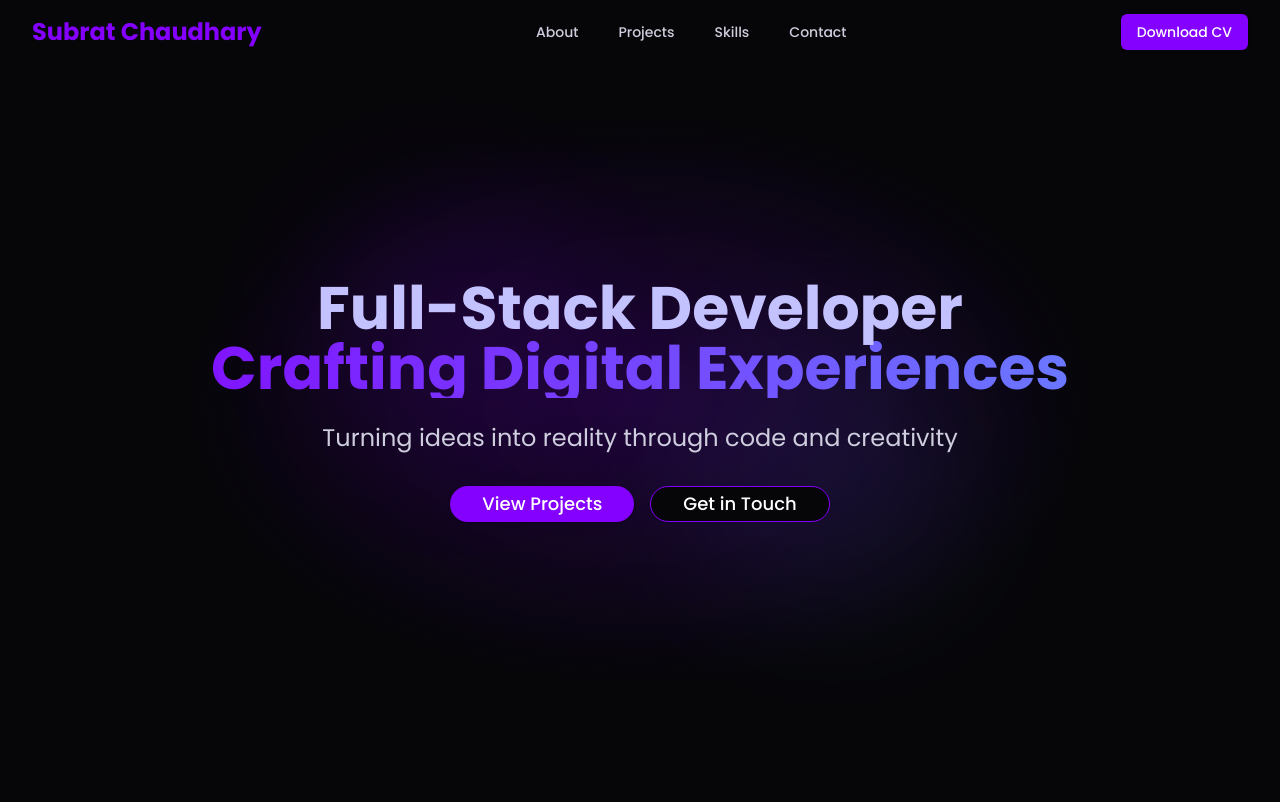
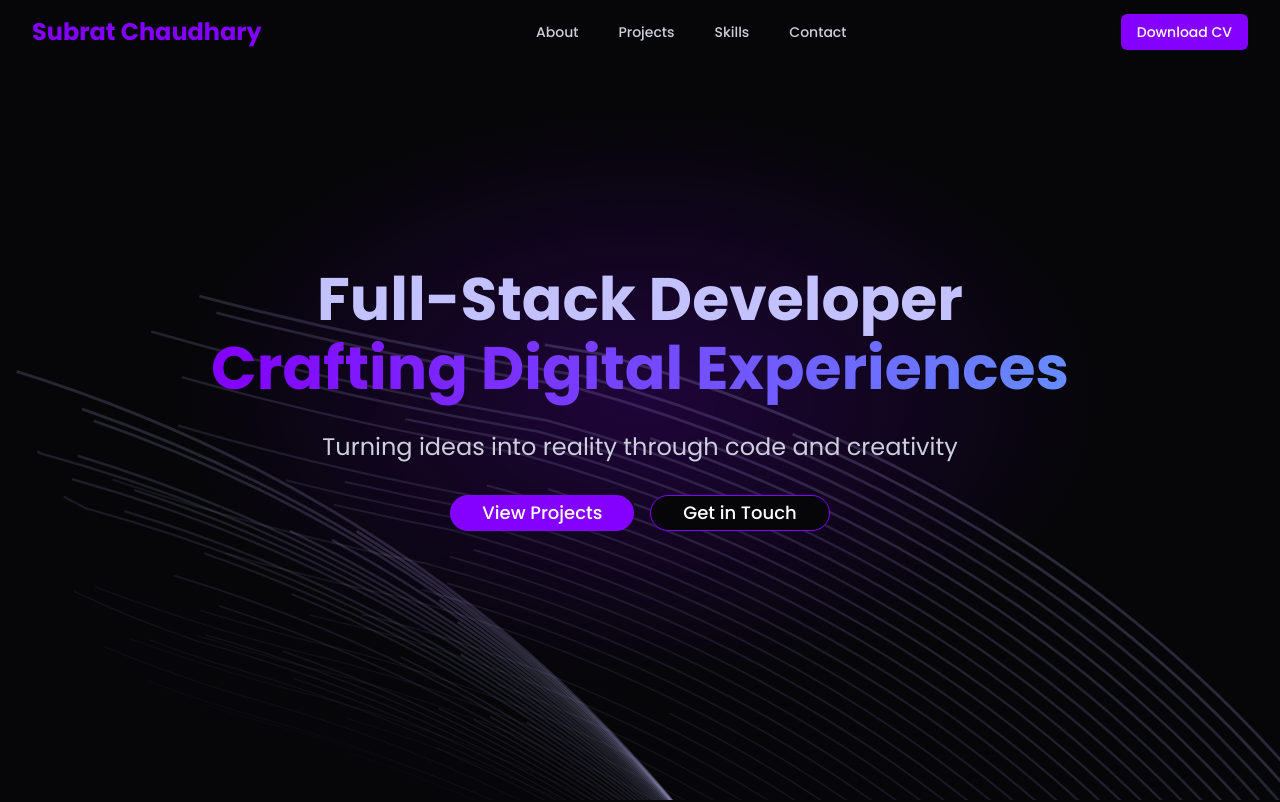
Before and after one commit to Subrat6844/portfolio, a Next.js app: page / in a window 1280 px wide. Shown: the top 802 px of the page. Built offline with nearby package versions, Linux system fonts and the light colour scheme.

Commit message:
pre final push

```diff
--- a/src/components/hero.tsx
+++ b/src/components/hero.tsx
@@ -4,91 +4,103 @@ import { Button } from "@/components/ui/button"
 import Link from "next/link"
 import { motion } from "framer-motion"
 
-export  function Hero() {
+function FloatingPaths({ position }: { position: number }) {
+  const paths = Array.from({ length: 36 }, (_, i) => ({
+    id: i,
+    d: `M-${380 - i * 5 * position} -${189 + i * 6}C-${
+      380 - i * 5 * position
+    } -${189 + i * 6} -${312 - i * 5 * position} ${216 - i * 6} ${
+      152 - i * 5 * position
+    } ${343 - i * 6}C${616 - i * 5 * position} ${470 - i * 6} ${
+      684 - i * 5 * position
+    } ${875 - i * 6} ${684 - i * 5 * position} ${875 - i * 6}`,
+    color: `rgba(196, 193, 255, ${0.05 + i * 0.01})`,
+    width: 0.5 + i * 0.03,
+  }))
+
+  return (
+    <div className="absolute inset-0 pointer-events-none">
+      <svg className="w-full h-full text-[#C4C1FF]" viewBox="0 0 696 316" fill="none">
+        <title>Background Paths</title>
+        {paths.map((path) => (
+          <motion.path
+            key={path.id}
+            d={path.d}
+            stroke="currentColor"
+            strokeWidth={path.width}
+            strokeOpacity={0.05 + path.id * 0.01}
+            initial={{ pathLength: 0.3, opacity: 0.6 }}
+            animate={{
+              pathLength: 1,
+              opacity: [0.3, 0.6, 0.3],
+              pathOffset: [0, 1, 0],
+            }}
+            transition={{
+              duration: 20 + Math.random() * 10,
+              repeat: Number.POSITIVE_INFINITY,
+              ease: "linear",
+            }}
+          />
+        ))}
+      </svg>
+    </div>
+  )
+}
+
+export function Hero() {
   return (
     <section className="relative min-h-screen flex items-center justify-center overflow-hidden">
       <div className="absolute inset-0 bg-gradient-radial from-primary/20 via-background to-background" />
 
       {/* Animated background elements */}
-      <motion.div
-        className="absolute inset-0"
-        initial={{ opacity: 0 }}
-        animate={{ opacity: 1 }}
-        transition={{ duration: 2 }}
-      >
-        <motion.div
-          className="absolute top-1/4 left-1/4 w-64 h-64 bg-primary/30 rounded-full filter blur-3xl"
-          animate={{
-            scale: [1, 1.2, 1],
-            opacity: [0.3, 0.2, 0.3],
-          }}
-          transition={{
-            duration: 8,
-            repeat: Number.POSITIVE_INFINITY,
-            repeatType: "reverse",
-          }}
-        />
-        <motion.div
-          className="absolute bottom-1/4 right-1/4 w-64 h-64 bg-accent/30 rounded-full filter blur-3xl"
-          animate={{
-            scale: [1, 1.2, 1],
-            opacity: [0.3, 0.2, 0.3],
-          }}
-          transition={{
-            duration: 8,
-            repeat: Number.POSITIVE_INFINITY,
-            repeatType: "reverse",
-            delay: 1,
-          }}
-        />
-      </motion.div>
+      <FloatingPaths position={1} />
+      <FloatingPaths position={-1} />
 
       <div className="container mx-auto px-4 sm:px-6 lg:px-8 relative z-10">
         <div className="text-center">
-          <motion.h1
-            className="text-4xl text-left sm:text-center sm:text-5xl md:text-6xl font-extrabold text-[#C4C1FF] mb-6 leading-tight"
-            initial={{ y: 50, opacity: 0 }}
-            animate={{ y: 0, opacity: 1 }}
-            transition={{ duration: 0.8, delay: 0.2 }}
+          <motion.div
+            initial={{ opacity: 0, y: 50 }}
+            animate={{ opacity: 1, y: 0 }}
+            transition={{ duration: 0.8, staggerChildren: 0.05 }}
           >
-            Full-Stack Developer
-            <br className="hidden sm:inline" />
-            <motion.p
-              className="bg-clip-text text-left sm:text-center text-transparent bg-gradient-to-r from-primary to-accent"
-              initial={{ opacity: 0 }}
-              animate={{ opacity: 1 }}
-              transition={{ duration: 1, delay: 1 }}
-            >
-              Crafting Digital Experiences
-            </motion.p>
-          </motion.h1>
+            <h1 className="text-3xl sm:text-4xl md:text-5xl lg:text-6xl font-extrabold text-[#C4C1FF] mb-6 leading-tight">
+              <span className="inline-block">Full-Stack Developer</span>
+              <br className="hidden sm:inline" />
+              <span
+  className="inline-block bg-clip-text text-transparent bg-gradient-to-r from-primary to-accent"
+  style={{ lineHeight: "1.3" }}
+>
+  Crafting Digital Experiences
+</span>
+
+            </h1>
+          </motion.div>
           <motion.p
-            className="mt-4 text-xl sm:text-2xl text-secondary max-w-3xl mx-auto mb-8"
-            initial={{ y: 50, opacity: 0 }}
-            animate={{ y: 0, opacity: 1 }}
-            transition={{ duration: 0.8, delay: 0.4 }}
+            className="mt-4 text-lg sm:text-xl md:text-2xl text-secondary max-w-3xl mx-auto mb-8"
+            initial={{ opacity: 0, y: 50 }}
+            animate={{ opacity: 1, y: 0 }}
+            transition={{ duration: 0.8, delay: 0.3 }}
           >
             Turning ideas into reality through code and creativity
           </motion.p>
           <motion.div
-            className="flex flex-col sm:flex-row justify-center space-y-4 sm:space-y-0 sm:space-x-4"
-            initial={{ y: 50, opacity: 0 }}
-            animate={{ y: 0, opacity: 1 }}
-            transition={{ duration: 0.8, delay: 0.6 }}
+            className="flex flex-col sm:flex-row justify-center space-y-4 sm:space-y-0 sm:space-x-4 px-4 sm:px-0"
+            initial={{ opacity: 0, y: 50 }}
+            animate={{ opacity: 1, y: 0 }}
+            transition={{ duration: 0.8, delay: 0.5 }}
           >
-            <Button asChild className="bg-primary hover:bg-primary/90 text-white px-8 py-3 rounded-full text-lg">
-              <motion.div whileHover={{ scale: 1.05 }} whileTap={{ scale: 0.95 }}>
-                <Link href="#projects">View Projects</Link>
-              </motion.div>
+            <Button
+              asChild
+              className="w-full sm:w-auto bg-primary hover:bg-primary/90 text-white px-6 sm:px-8 py-2 sm:py-3 rounded-full text-base sm:text-lg"
+            >
+              <Link href="#projects">View Projects</Link>
             </Button>
             <Button
               asChild
               variant="outline"
-              className="border-primary text-white hover:bg-primary/10 px-8 py-3 rounded-full text-lg"
+              className="w-full sm:w-auto border-primary text-white hover:bg-primary/10 px-6 sm:px-8 py-2 sm:py-3 rounded-full text-base sm:text-lg"
             >
-              <motion.div whileHover={{ scale: 1.05 }} whileTap={{ scale: 0.95 }}>
-                <Link href="#contact">Get in Touch</Link>
-              </motion.div>
+              <Link href="#contact">Get in Touch</Link>
             </Button>
           </motion.div>
         </div>
--- a/src/components/page-loader.tsx
+++ /dev/null
@@ -1,34 +0,0 @@
-"use client"
-
-import { motion } from "framer-motion"
-import { useEffect, useState } from "react"
-
-export function PageLoader() {
-  const [loading, setLoading] = useState(true)
-
-  useEffect(() => {
-    const timer = setTimeout(() => {
-      setLoading(false)
-    }, 2000) // Adjust this value to control how long the loader is shown
-
-    return () => clearTimeout(timer)
-  }, [])
-
-  if (!loading) return null
-
-  return (
-    <motion.div
-      className="fixed inset-0 z-50 flex items-center justify-center bg-background"
-      initial={{ opacity: 1 }}
-      animate={{ opacity: 0 }}
-      transition={{ duration: 0.5, delay: 1.5 }}
-      onAnimationComplete={() => setLoading(false)}
-    >
-      <motion.div
-        className="w-20 h-20 border-4 border-primary border-t-transparent rounded-full"
-        animate={{ rotate: 360 }}
-        transition={{ duration: 1, repeat: Number.POSITIVE_INFINITY, ease: "linear" }}
-      />
-    </motion.div>
-  )
-}
--- /dev/null
+++ b/src/components/ui/border-beam.tsx
@@ -0,0 +1,51 @@
+import { cn } from "@/lib/utils";
+import { ComponentPropsWithoutRef } from "react";
+
+interface BorderBeamProps extends ComponentPropsWithoutRef<"div"> {
+  size?: number;
+  duration?: number;
+  borderWidth?: number;
+  anchor?: number;
+  colorFrom?: string;
+  colorTo?: string;
+  delay?: number;
+}
+
+export const BorderBeam = ({
+  className,
+  size = 200,
+  duration = 15,
+  anchor = 90,
+  borderWidth = 2.5,
+  colorFrom = "#ffaa40",
+  colorTo = "#9c40ff",
+  delay = 0,
+  ...props
+}: BorderBeamProps) => {
+  return (
+    <div
+      style={
+        {
+          "--size": size,
+          "--duration": duration,
+          "--anchor": anchor,
+          "--border-width": borderWidth,
+          "--color-from": colorFrom,
+          "--color-to": colorTo,
+          "--delay": `-${delay}s`,
+        } as React.CSSProperties
+      }
+      className={cn(
+        "pointer-events-none absolute inset-0 rounded-[inherit] [border:calc(var(--border-width)*1px)_solid_transparent]",
+
+        // mask styles
+        "![mask-clip:padding-box,border-box] ![mask-composite:intersect] [mask:linear-gradient(transparent,transparent),linear-gradient(white,white)]",
+
+        // pseudo styles
+        "after:absolute after:aspect-square after:w-[calc(var(--size)*1px)] after:animate-border-beam after:[animation-delay:var(--delay)] after:[background:linear-gradient(to_left,var(--color-from),var(--color-to),transparent)] after:[offset-anchor:calc(var(--anchor)*1%)_50%] after:[offset-path:rect(0_auto_auto_0_round_calc(var(--size)*1px))]",
+        className,
+      )}
+      {...props}
+    />
+  );
+};
--- a/tailwind.config.ts
+++ b/tailwind.config.ts
@@ -54,7 +54,8 @@ module.exports = {
     			sm: 'calc(var(--radius) - 4px)'
     		},
     		animation: {
-    			orbit: 'orbit calc(var(--duration)*1s) linear infinite'
+    			orbit: 'orbit calc(var(--duration)*1s) linear infinite',
+    			'border-beam': 'border-beam calc(var(--duration)*1s) infinite linear'
     		},
     		keyframes: {
     			orbit: {
@@ -64,6 +65,11 @@ module.exports = {
     				'100%': {
     					transform: 'rotate(calc(var(--angle) * 1deg + 360deg)) translateY(calc(var(--radius) * 1px)) rotate(calc((var(--angle) * -1deg) - 360deg))'
     				}
+    			},
+    			'border-beam': {
+    				'100%': {
+    					'offset-distance': '100%'
+    				}
     			}
     		}
     	}
```
Also changed, not shown: src/components/orbital-skills.tsx (+67 -45 lines), src/components/project.tsx (+45 -17 lines), src/components/experience.tsx (deleted).
